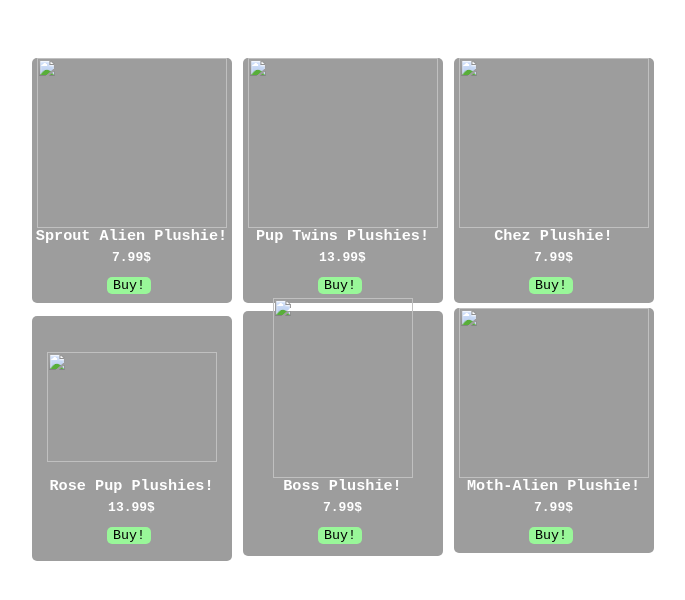
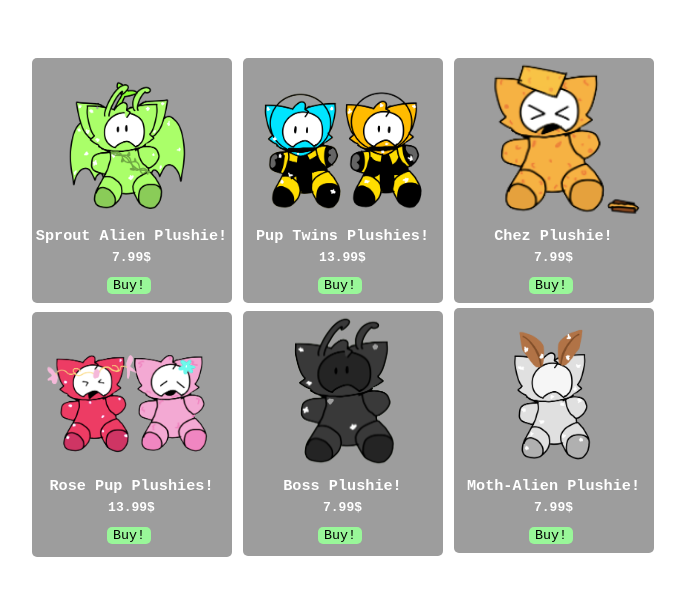
Before and after one commit to LeoMeows/SpacePups, a plain HTML site: page plushie.html in a window 1280 px wide. Shown: the part 76-676 px from the top of the page, without its empty margins (301-986 px from the left). Drawn offline with Linux system fonts and the light colour scheme.

Commit message:
Update plushie.html

```diff
--- a/plushie.html
+++ b/plushie.html
@@ -18,7 +18,7 @@
         <div class="products">
             <div class="product">
                 <center>
-                    <img class="SpecialRose"src="./Images/alien-dragon.png">
+                    <img class="SpecialRose"src="./alien-dragon.png">
                     <h3>Sprout Alien Plushie!</h3>
                     <h4>7.99$</h4>
                     <button class="buybttn">Buy!</button>
@@ -26,7 +26,7 @@
                  </div>
                  <div class="product">
                     <center>
-                        <img class="SpecialRose" src="./Images/pup-twins.png">
+                        <img class="SpecialRose" src="./pup-twins.png">
                         <h3>Pup Twins Plushies!</h3>
                         <h4>13.99$</h4>
                         <button class="buybttn">Buy!</button>
@@ -34,7 +34,7 @@
                      </div>
                      <div class="product">
                         <center>
-                            <img class="SpecialRose" src="./Images/cheese-plushie.png">
+                            <img class="SpecialRose" src="./cheese-plushie.png">
                             <h3>Chez Plushie!</h3>
                             <h4>7.99$</h4>
                             <button class="buybttn">Buy!</button>
@@ -47,7 +47,7 @@
                 <center>
                     <br>
                     <br>
-                    <img class="SpecialRoseP" src="./Images/rose-pup-plushie.png">
+                    <img class="SpecialRoseP" src="./rose-pup-plushie.png">
                     <h3 class="rp">Rose Pup Plushies!</h3>
                     <h4>13.99$</h4>
                     <button class="buybttn">Buy!</button>
@@ -56,7 +56,7 @@
                  </div>
                  <div class="product">
                     <center>
-                        <img class="SpecialBoss" src="./Images/boss-plushie.png">
+                        <img class="SpecialBoss" src="./boss-plushie.png">
                         <h3>Boss Plushie!</h3>
                         <h4>7.99$</h4>
                         <button class="buybttn">Buy!</button>
@@ -65,7 +65,7 @@
 
                      <div class="product">
                         <center>
-                            <img class="SpecialRose" src="./Images/ghost-alien.png">
+                            <img class="SpecialRose" src="./ghost-alien.png">
                             <h3>Moth-Alien Plushie!</h3>
                             <h4>7.99$</h4>
                             <button class="buybttn">Buy!</button>
```
